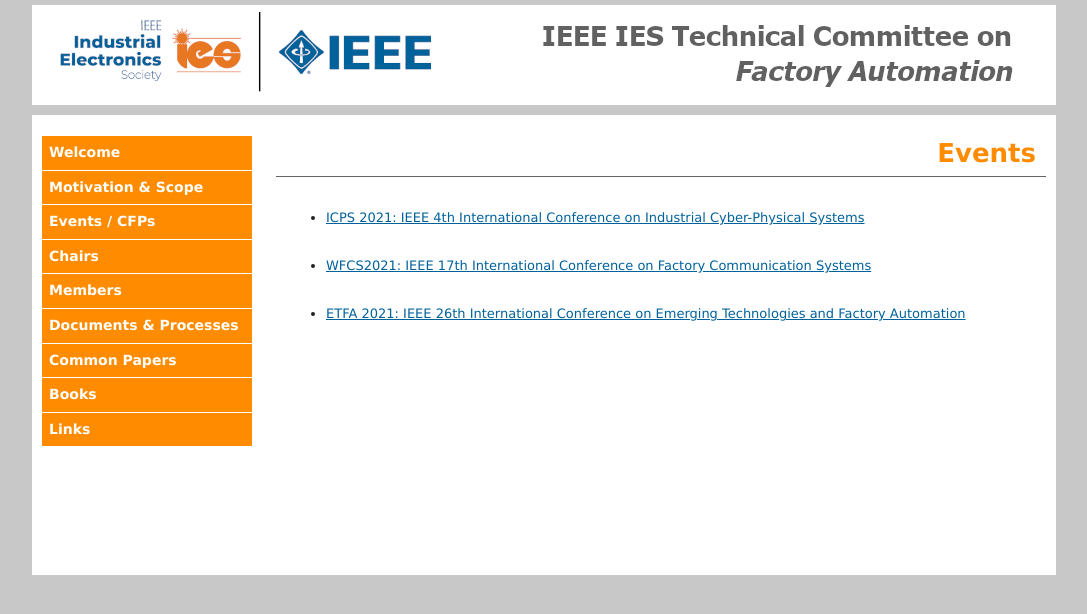
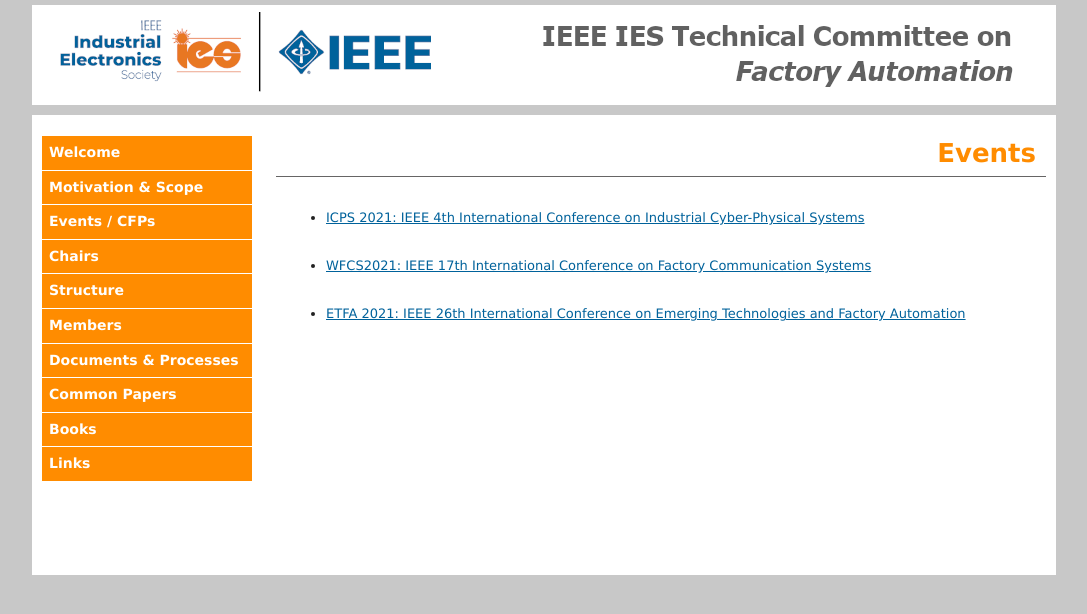
Before and after one commit to ieee-ies/tcfa.ieee-ies.org, a plain HTML site: page events.html in a window 1280 px wide. Shown: the whole page, without its empty margins (96-1183 px from the left). Drawn offline with Linux system fonts and the light colour scheme; a script that the page names is missing.

Commit message:
Update events.html

```diff
--- a/events.html
+++ b/events.html
@@ -38,6 +38,7 @@
           <li><a href="motivation.html">Motivation &amp; Scope</a></li>
           <li><a href="events.html">Events / CFPs</a></li>
           <li><a href="chairs.html">Chairs</a></li>
+          <li><a href="structure.html">Structure</a></li>
           <li><a href="members.html">Members</a></li>
           <li><a href="processes.html">Documents &amp; Processes</a></li>
 
```
